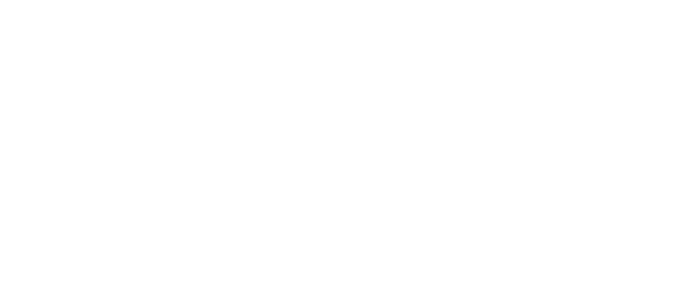
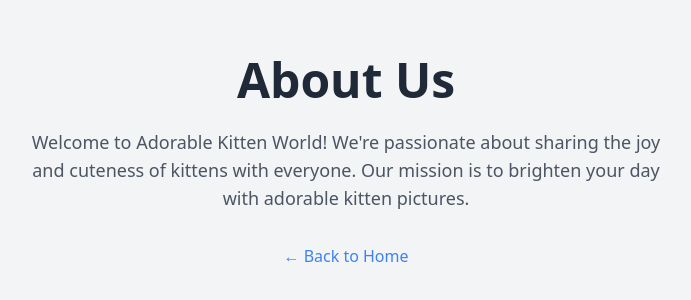
Before and after one commit to GPT-Engineer-App/cute-kitten-website, a React (Vite) app: page /about in a window 1280 px wide. Before the commit this address had no page. Shown: the part 238-538 px from the top of the page, without its empty margins (294-985 px from the left). Built offline with nearby package versions, Linux system fonts and the light colour scheme.

Commit message:
Add about page
Implemented a new about page in the application. This allows users to access information about the project and its purpose.
[skip gpt_engineer]

```diff
--- a/src/App.jsx
+++ b/src/App.jsx
@@ -1,11 +1,13 @@
 import { Route, BrowserRouter as Router, Routes } from "react-router-dom";
 import Index from "./pages/Index.jsx";
+import About from "./pages/About.jsx";
 
 function App() {
   return (
     <Router>
       <Routes>
         <Route exact path="/" element={<Index />} />
+        <Route path="/about" element={<About />} />
       </Routes>
     </Router>
   );
--- /dev/null
+++ b/src/pages/About.jsx
@@ -0,0 +1,20 @@
+import React from "react";
+import { Link } from "react-router-dom";
+
+const About = () => {
+  return (
+    <div className="h-screen w-screen flex flex-col items-center justify-center bg-gray-100">
+      <div className="max-w-2xl text-center px-4">
+        <h1 className="text-5xl font-bold mb-6 text-gray-800">About Us</h1>
+        <p className="text-lg text-gray-600 mb-8">
+          Welcome to Adorable Kitten World! We're passionate about sharing the joy and cuteness of kittens with everyone. Our mission is to brighten your day with adorable kitten pictures.
+        </p>
+        <Link to="/" className="text-blue-500 hover:text-blue-700 font-medium">
+          ← Back to Home
+        </Link>
+      </div>
+    </div>
+  );
+};
+
+export default About;
--- a/src/pages/Index.jsx
+++ b/src/pages/Index.jsx
@@ -1,11 +1,17 @@
 import React from "react";
+import { Link } from "react-router-dom";
 
 const Index = () => {
   return (
     <div className="h-screen w-screen flex items-center justify-center bg-gray-100">
       <div className="text-center">
         <h1 className="text-5xl font-bold mb-6 text-gray-800">Adorable Kitten World</h1>
-        <img src="/images/cute-kitten.jpg" alt="Cute Kitten" className="rounded-lg shadow-lg" />
+        <img src="/images/cute-kitten.jpg" alt="Cute Kitten" className="rounded-lg shadow-lg mb-6" />
+        <div>
+          <Link to="/about" className="text-blue-500 hover:text-blue-700 font-medium">
+            Learn About Us →
+          </Link>
+        </div>
       </div>
     </div>
   );
```
